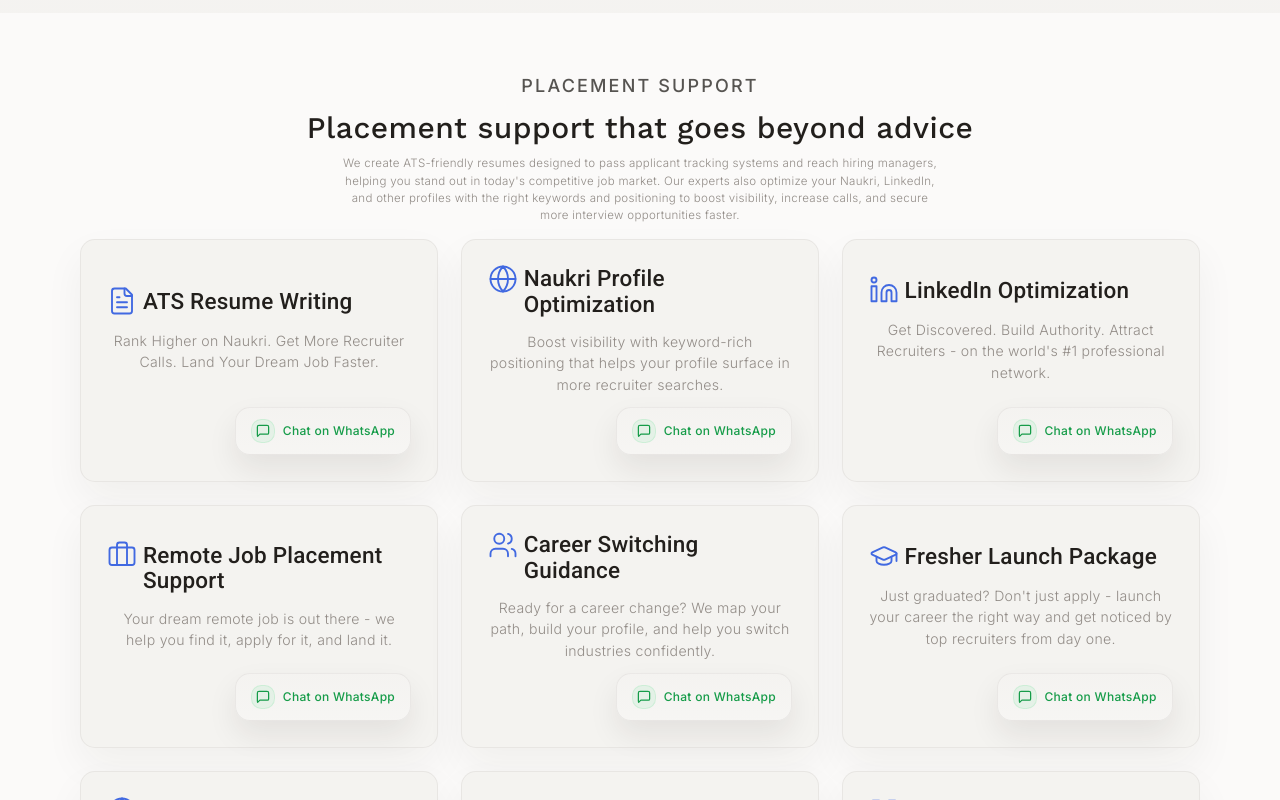
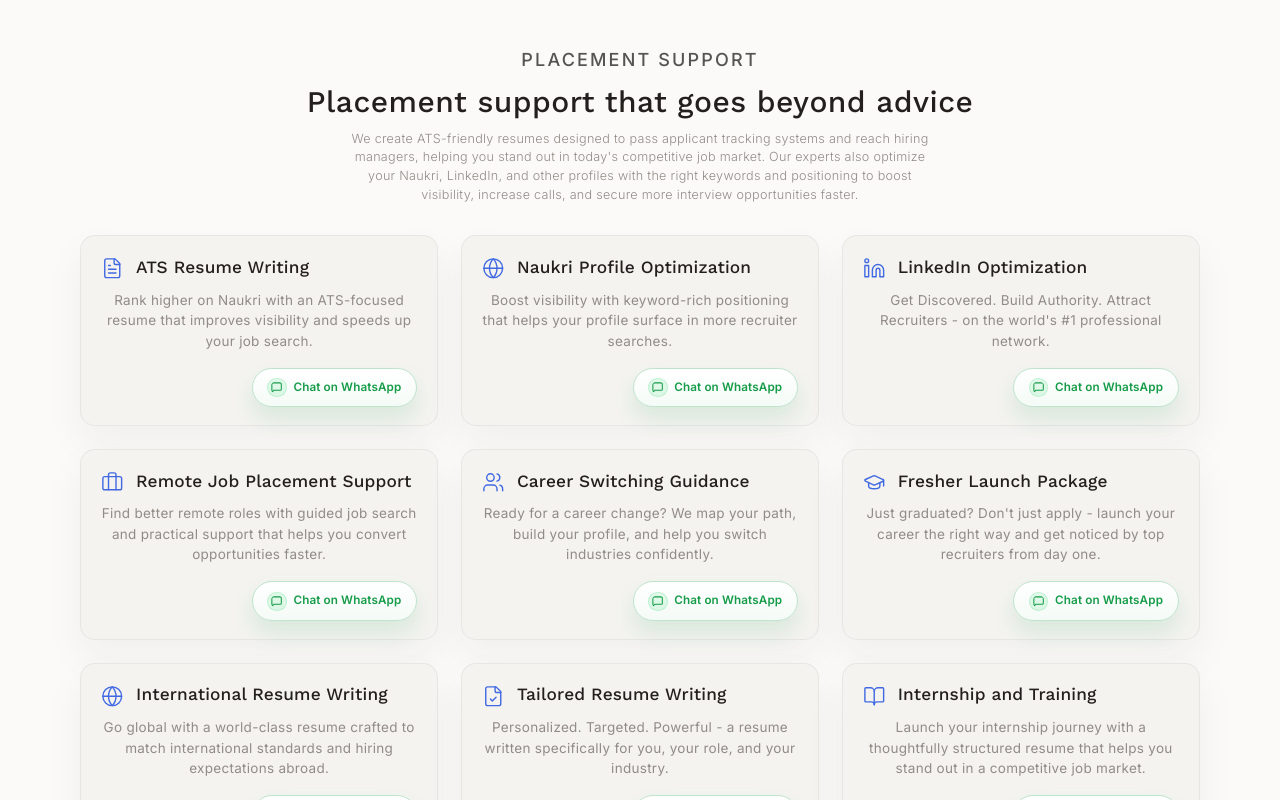
Before and after one commit to mosaicgenai-wq/digitBuild, a React (Vite) app in the folder apps/web/: page / in a window 1280 px wide. Shown: the part 1500-2300 px from the top of the page. Built offline with nearby package versions, Linux system fonts and the light colour scheme.

Commit message:
allignement

```diff
--- a/apps/web/src/pages/ContactPage.tsx
+++ b/apps/web/src/pages/ContactPage.tsx
@@ -31,6 +31,7 @@ export default function ContactPage() {
     const nextErrors: Partial<Record<keyof ContactPayload, string>> = {};
     if (!form.name.trim()) nextErrors.name = 'Required';
     if (!form.email.trim() || !/^[^\s@]+@[^\s@]+\.[^\s@]+$/.test(form.email)) nextErrors.email = 'Valid email required';
+    if (!form.phone.trim()) nextErrors.phone = 'Required';
     if (!form.jobRole.trim()) nextErrors.jobRole = 'Required';
     if (!form.experience.trim()) nextErrors.experience = 'Required';
     if (!form.subject) nextErrors.subject = 'Pick a subject';
@@ -45,7 +46,7 @@ export default function ContactPage() {
       '',
       `Name: ${payload.name}`,
       `Email: ${payload.email}`,
-      `Phone: ${payload.phone || 'Not provided'}`,
+      `Phone: ${payload.phone}`,
       `Job Role: ${payload.jobRole || 'Not provided'}`,
       `Designation: ${payload.designation || 'Not provided'}`,
       `Experience: ${payload.experience || 'Not provided'}`,
@@ -123,7 +124,10 @@ export default function ContactPage() {
                   <input className="field" type="email" placeholder="Email" value={form.email} onChange={(event) => setForm((current) => ({ ...current, email: event.target.value }))} />
                   {errors.email ? <p className="field-error">{errors.email}</p> : null}
                 </div>
-                <input className="field" type="tel" placeholder="Phone (optional)" value={form.phone} onChange={(event) => setForm((current) => ({ ...current, phone: event.target.value }))} />
+                <div>
+                  <input className="field" type="tel" placeholder="Phone" value={form.phone} onChange={(event) => setForm((current) => ({ ...current, phone: event.target.value }))} />
+                  {errors.phone ? <p className="field-error">{errors.phone}</p> : null}
+                </div>
                 <div className="contact-form-row">
                   <div>
                     <input className="field" type="text" placeholder="Job Role" value={form.jobRole} onChange={(event) => setForm((current) => ({ ...current, jobRole: event.target.value }))} />
--- a/apps/web/src/pages/HomePage.tsx
+++ b/apps/web/src/pages/HomePage.tsx
@@ -74,7 +74,7 @@ const careerOfferings = [
   {
     icon: FileText,
     title: 'ATS Resume Writing',
-    desc: 'Rank Higher on Naukri. Get More Recruiter Calls. Land Your Dream Job Faster.',
+    desc: 'Rank higher on Naukri with an ATS-focused resume that improves visibility and speeds up your job search.',
   },
   {
     icon: Globe,
@@ -89,7 +89,7 @@ const careerOfferings = [
   {
     icon: Briefcase,
     title: 'Remote Job Placement Support',
-    desc: 'Your dream remote job is out there - we help you find it, apply for it, and land it.',
+    desc: 'Find better remote roles with guided job search and practical support that helps you convert opportunities faster.',
   },
   {
     icon: Users,
@@ -114,7 +114,7 @@ const careerOfferings = [
   {
     icon: BookOpen,
     title: 'Internship and Training',
-    desc: 'Launch your internship journey right with a professionally crafted resume and profile that gets you selected for the best training opportunities.',
+    desc: 'Launch your internship journey with a thoughtfully structured resume that helps you stand out in a competitive job market.',
   },
 ];
 
@@ -711,10 +711,10 @@ export default function HomePage() {
             </p>
           </Reveal>
 
-          <div className="card-grid card-grid-3">
+          <div className="card-grid card-grid-3 career-support-grid">
             {careerOfferings.map((item, index) => (
               <Reveal key={item.title} delay={index * 0.06}>
-                <div className="info-card info-card-with-action">
+                <div className="info-card info-card-with-action career-support-card">
                   <div className="card-header-inline">
                     <item.icon className="info-icon" strokeWidth={1.5} />
                     <h3>{item.title}</h3>
--- a/apps/web/src/styles/global.css
+++ b/apps/web/src/styles/global.css
@@ -163,8 +163,8 @@ p { margin: 0; }
 }
 .hero-title-muted, .page-hero-muted { font-weight: 300; color: hsl(var(--muted)); }
 .hero-copy, .page-hero-copy, .body-copy { color: hsl(var(--muted)); line-height: 1.5; }
-.hero-copy { max-width: 36rem; margin-bottom: 2rem; font-size: 0.82rem; font-weight: 300; }
-.page-hero-copy { max-width: 40rem; margin: 0 auto 0.95rem; text-align: center; font-size: 0.77rem; font-weight: 300; }
+.hero-copy { max-width: 36rem; margin-bottom: 2rem; font-size: 0.9rem; font-weight: 300; }
+.page-hero-copy { max-width: 40rem; margin: 0 auto 2rem; text-align: center; font-size: 0.84rem; font-weight: 300; }
 .left-copy { margin: 0 0 2.5rem; text-align: left; }
 .page-hero-intro {
   max-width: 44rem;
@@ -382,33 +382,33 @@ p { margin: 0; }
   display: flex;
   flex-direction: column;
   justify-content: center;
-  padding: 1.75rem;
+  padding: 1.35rem;
 }
 .large-card { padding: 2rem; }
 .info-icon, .service-icon, .large-card-icon { color: hsl(var(--primary)); margin-bottom: 1rem; }
 .info-icon { width: 2rem; height: 2rem; }
 .large-card-icon { width: 2.5rem; height: 2.5rem; }
 .info-card h3, .large-card h3, .service-item h3, .course-card h3, .blog-card h3, .reason-item h3 {
-  margin-bottom: 0.5rem; font-size: clamp(1.25rem, 2vw, 1.5rem); font-weight: 500; font-family: 'Roboto', sans-serif;
+  margin-bottom: 0.35rem; font-size: clamp(1.05rem, 1.55vw, 1.28rem); font-weight: 500; font-family: 'Work Sans', sans-serif;
 }
 .info-card p, .large-card p, .service-item p, .reason-item p, .blog-excerpt {
-  color: hsl(var(--muted)); font-size: 0.94rem; font-weight: 300; line-height: 1.52; font-family: 'Inter', sans-serif;
+  color: hsl(var(--muted)); font-size: 0.94rem; font-weight: 400; line-height: 1.52; font-family: 'Inter', sans-serif;
 }
 .info-card-with-action {
   position: relative;
   display: flex;
   flex-direction: column;
   align-items: stretch;
-  padding-bottom: 5.75rem;
+  padding-bottom: 4.85rem;
 }
 .info-card-with-action .whatsapp-link-card {
   position: absolute;
-  right: 1.75rem;
-  bottom: 1.75rem;
+  right: 1.35rem;
+  bottom: 1.2rem;
   left: auto;
   transform: none;
   margin-top: 0;
-  max-width: calc(100% - 3.5rem);
+  max-width: calc(100% - 2.7rem);
 }
 .info-card-with-action .whatsapp-link-card:hover {
   transform: translateY(-1px);
@@ -417,10 +417,11 @@ p { margin: 0; }
   display: inline-flex;
   align-items: flex-start;
   justify-content: flex-start;
-  gap: 0.38rem;
+  gap: 0.5rem;
   width: auto;
   max-width: 100%;
-  margin-bottom: 0.9rem;
+  margin-bottom: 0.18rem;
+  padding-bottom: 10px;
 }
 .card-header-inline .info-icon,
 .card-header-inline .large-card-icon {
@@ -430,17 +431,18 @@ p { margin: 0; }
 .card-header-inline h3 {
   margin: 0;
   text-align: left;
-  line-height: 1.14;
+  line-height: 1.18;
 }
 .card-header-inline-center {
   justify-content: center;
 }
 .card-copy-center {
-  text-align: center;
+  text-align: justify;
+  text-align-last: center;
   margin-inline: auto;
 }
 .card-copy-left {
-  text-align: left;
+  text-align: justify;
 }
 .info-card > p,
 .large-card > p {
@@ -851,28 +853,73 @@ p { margin: 0; }
   margin-top: auto;
   align-self: flex-end;
   justify-content: center;
-  min-height: 2.7rem;
-  padding: 0.72rem 1rem;
-  border-color: hsl(var(--border));
-  background: linear-gradient(180deg, hsl(var(--card)), hsl(var(--surface)));
+  gap: 0.45rem;
+  min-height: 2.55rem;
+  padding: 0.62rem 0.98rem;
+  border-color: hsl(142 42% 82%);
+  border-radius: 999px;
+  background: linear-gradient(180deg, hsl(0 0% 100%), hsl(142 42% 97%));
   color: #169c49;
-  font-size: 0.8rem;
-  font-weight: 500;
+  font-size: 0.78rem;
+  font-weight: 600;
+  letter-spacing: 0.01em;
   line-height: 1;
-  box-shadow: 0 14px 30px hsl(30 10% 12% / 0.08);
+  box-shadow: 0 12px 22px rgb(22 156 73 / 0.12);
 }
 .whatsapp-link-card .inline-link-icon {
-  width: 1.6rem;
-  height: 1.6rem;
-  padding: 0.3rem;
-  border-radius: 0.7rem;
-  background: rgb(37 211 102 / 0.08);
-  box-shadow: inset 0 0 0 1px rgb(37 211 102 / 0.12);
+  width: 1.28rem;
+  height: 1.28rem;
+  padding: 0.22rem;
+  border-radius: 999px;
+  background: rgb(37 211 102 / 0.12);
+  box-shadow: inset 0 0 0 1px rgb(37 211 102 / 0.18);
+}
+.career-support-grid {
+  align-items: stretch;
+}
+
+.career-support-card {
+  min-height: 12.75rem;
+}
+
+.career-support-card .card-header-inline {
+  display: grid;
+  grid-template-columns: 1.7rem 1fr;
+  align-items: start;
+  gap: 0.62rem;
+  margin-top: 0;
+  margin-bottom: 0;
+}
+
+.career-support-card .info-icon {
+  width: 1.5rem;
+  height: 1.5rem;
+  margin-top: -0.06rem;
+}
+
+.career-support-card .card-header-inline h3 {
+  min-height: auto;
+  font-size: clamp(0.98rem, 1.35vw, 1.17rem);
+  line-height: 1.12;
+  margin-bottom: 0;
+}
+
+.career-support-card .card-copy-left {
+  display: -webkit-box;
+  overflow: hidden;
+  min-height: 4.56em;
+  margin-top: 0;
+  -webkit-box-orient: vertical;
+  -webkit-line-clamp: 3;
+  line-clamp: 3;
+  font-size: 0.9rem;
+  font-weight: 400;
+  line-height: 1.52;
 }
 .whatsapp-link-card:hover {
-  border-color: rgb(37 211 102 / 0.4);
-  background: linear-gradient(180deg, hsl(var(--card)), rgb(37 211 102 / 0.08));
-  box-shadow: 0 12px 24px rgb(37 211 102 / 0.18);
+  border-color: rgb(37 211 102 / 0.45);
+  background: linear-gradient(180deg, rgb(255 255 255), rgb(37 211 102 / 0.12));
+  box-shadow: 0 14px 28px rgb(37 211 102 / 0.18);
 }
 .whatsapp-inline-link {
   display: inline-flex;
@@ -1037,19 +1084,19 @@ p { margin: 0; }
 }
 
 .dark .whatsapp-link-card {
-  border-color: hsl(var(--border));
-  background: linear-gradient(180deg, hsl(var(--card)), hsl(var(--surface)));
+  border-color: rgb(82 192 121 / 0.28);
+  background: linear-gradient(180deg, rgb(30 35 33), rgb(24 41 31));
   color: #63e28d;
-  box-shadow: 0 10px 22px rgb(0 0 0 / 0.22);
+  box-shadow: 0 12px 24px rgb(0 0 0 / 0.24);
 }
 
 .dark .whatsapp-link-card .inline-link-icon {
-  background: rgb(52 212 106 / 0.12);
-  box-shadow: inset 0 0 0 1px rgb(52 212 106 / 0.18);
+  background: rgb(52 212 106 / 0.16);
+  box-shadow: inset 0 0 0 1px rgb(52 212 106 / 0.22);
 }
 
 .dark .whatsapp-link-card:hover {
-  background: linear-gradient(180deg, hsl(var(--card)), rgb(52 212 106 / 0.1));
+  background: linear-gradient(180deg, rgb(31 39 35), rgb(33 60 43));
 }
 
 .dark .course-modal-panel {
@@ -1514,7 +1561,7 @@ select.field option {
 
 .hero-copy {
   max-width: 38rem;
-  font-size: 0.82rem;
+  font-size: 0.9rem;
   font-weight: 300;
 }
 
```
